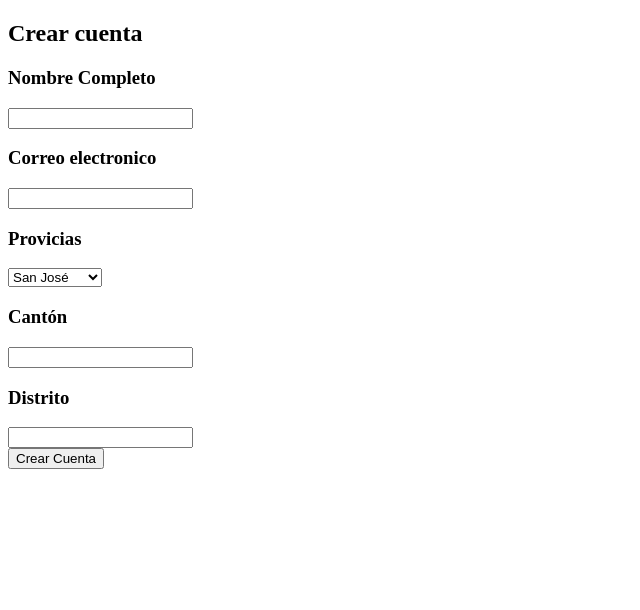
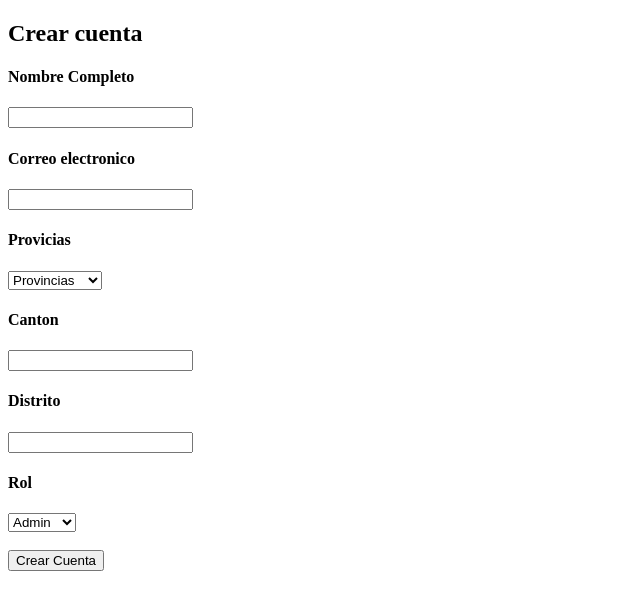
Before and after one commit to AdrianMora5232/Proyecto-Pagina-de-Talentos, a React (Vite) app: page / in a window 1280 px wide. Shown: the top 610 px of the page, without its empty margins (0-640 px from the left). Built offline with nearby package versions, Linux system fonts and the light colour scheme.

Commit message:
funcionalidad de registro

```diff
--- /dev/null
+++ b/src/components/Prueba.jsx
@@ -0,0 +1,37 @@
+import React from 'react'
+import { useState } from 'react'
+function Prueba() {
+
+    const [imagen, setImagen] = useState(null)
+
+      const manejarCambio = (evento) => {
+        const archivo = evento.targen.files[0];
+        if (archivo) {
+            setImagen(URl.createobjURl(archivo));
+        }
+      }
+
+
+  return (
+    <div>
+<h2>Foto perfil</h2>
+<input type="file" accept='imagen/*' onChange={manejarCambio} />
+
+
+{imagen && (
+
+<image src ={imagen} alt = "Foto de perfil" width= "150" />
+
+
+)}
+
+
+
+
+
+
+    </div>
+  )
+}
+
+export default Prueba
--- a/src/components/Registro.jsx
+++ b/src/components/Registro.jsx
@@ -1,40 +1,76 @@
 import React from 'react'
+import { useState } from 'react'
+import Fetch from '../services/Fetch'
 
 function Registro() {
 
+const [Nombre , setNombre] = useState("")
+const [ Correo , setCorreo] = useState("")
+const [Provincias , setProvincia] =useState("")
+const [Canton,setCanton] = useState("")
+const [Distrito,setDistrito] = useState("")
+const [Roles , setRol] = useState("")
+async function RegistroUsuarios () {
+    if ( Nombre === "" || Correo === "" || Provincias === "" || Canton === "" || Distrito === "" || Roles =="" ){
+
+
+     alert("Debe de llenar todo los campos");
+     return;
+
+
+    }else{
+
+        alert("Registro exitoso")
+    }
+  const objUsuarios = {
+    Nombre : Nombre,
+    Correo : Correo,
+    Provincias : Provincias,
+    Canton : Canton,
+    Distrito : Distrito,
+    Roles : Roles
+  }
+  const UsuarioAlmacenado = await Fetch.postData(objUsuarios,"usuarios")
+  console.log(UsuarioAlmacenado)
 
 
 
+}
 
 
     return (
         <div>
             <h2>Crear cuenta </h2>
 
-            <h3>Nombre Completo</h3>
 
-            <input type="text" />
+            <h4>Nombre Completo</h4>
+            <input type="text" value={Nombre} onChange={(evento) => setNombre(evento.target.value)} />
+            <h4>Correo electronico</h4>
+            <input type="email" value={Correo} onChange={(evento)=> setCorreo(evento.target.value)} />
+            <h4>Provicias</h4>
+            <select onChange={(evento)=> setProvincia(evento.target.value) }>
+                <option > Provincias</option>
+                <option value= "San José">San José</option>
+                <option value = "Alajuela" >Alajuela</option>
+                <option value = "Heredia">Heredia</option>
+                <option value =  "Limón">Limón</option>
+                <option value = "Guanacaste">Guanacaste</option>
+                <option value = "Puntarenas">Puntarenas</option>
+                <option value = "Cartago" >Cartago</option>
+            </select>
+            <h4>Canton</h4>
+            <input type="text" value={Canton} onChange={(evento)=> setCanton(evento.target.value)} />
+            <h4>Distrito</h4>
+            <input type="text" value={Distrito} onChange={(evento) => setDistrito(evento.target.value)} />
             <br />
-            <h3>Correo electronico</h3>
-
-            <input type="email" />
-            <h3>Provicias</h3>
-
-            <select >
-                <option >San José</option>
-                <option >Alajuela</option>
-                <option >Heredia</option>
-                <option >Limon</option>
-                <option >Guanacaste</option>
-                <option >Puntarenas</option>
-                <option >Cartago</option>
+            <h4>Rol</h4>
+            <select onChange={(evento)=> setRol(evento.target.value)}>
+                <option value="Admin">Admin</option>
+                <option value="Usuario">Usuario</option>
             </select>
-            <h3>Cantón</h3>
-            <input type="text" />
-            <h3>Distrito</h3>
-            <input type="text" />
             <br />
-            <button>Crear Cuenta</button>
+            <br />
+            <button onClick={RegistroUsuarios} >Crear Cuenta</button>
         </div>
     )
 }
--- a/src/pages/Inicio.jsx
+++ b/src/pages/Inicio.jsx
@@ -1,15 +1,14 @@
 
 import IniciarSesion from "../components/IniciarSesion"
+import Prueba from "../components/prueba"
 import Registro from "../components/Registro"
-
 
 function Inicio() {
     return(
         <>
 
-        <Registro/>
 
-
+     <Registro/>
 
 
         </>
--- a/src/services/fetch.js
+++ b/src/services/Fetch.jsx
@@ -52,4 +52,4 @@ async function deleteData(endpoint, id) {
     }
 }
 
-export { postData, getData, patchData, deleteData }
+export default{ postData, getData, patchData, deleteData }
--- a/src/services/db.json
+++ b/src/services/db.json
@@ -1,12 +1,21 @@
 {
-    "usuarios":[
-        {
-            "id":1,
-            "nombre":"Adrian",
-            "apellido":"Mora",
-            "email":"adrianmora@gmail.com",
-            "password":"123456",
-            "rol":"admin"
-        }
-    ]
+  "usuarios": [
+    {
+      "id": "1",
+      "nombre": "Adrian",
+      "apellido": "Mora",
+      "email": "adrianmora@gmail.com",
+      "password": "123456",
+      "rol": "admin"
+    },
+    {
+      "id": "eeda",
+      "Nombre": "Mantequilla",
+      "Correo": "numar@gmail.cr",
+      "Provincias": "Limón",
+      "Canton": "Matina",
+      "Distrito": "Batan",
+      "Roles": "Usuario"
+    }
+  ]
 }
```
Also changed, not shown: src/components/RegistroForm.jsx (deleted, +0 -8 lines).
